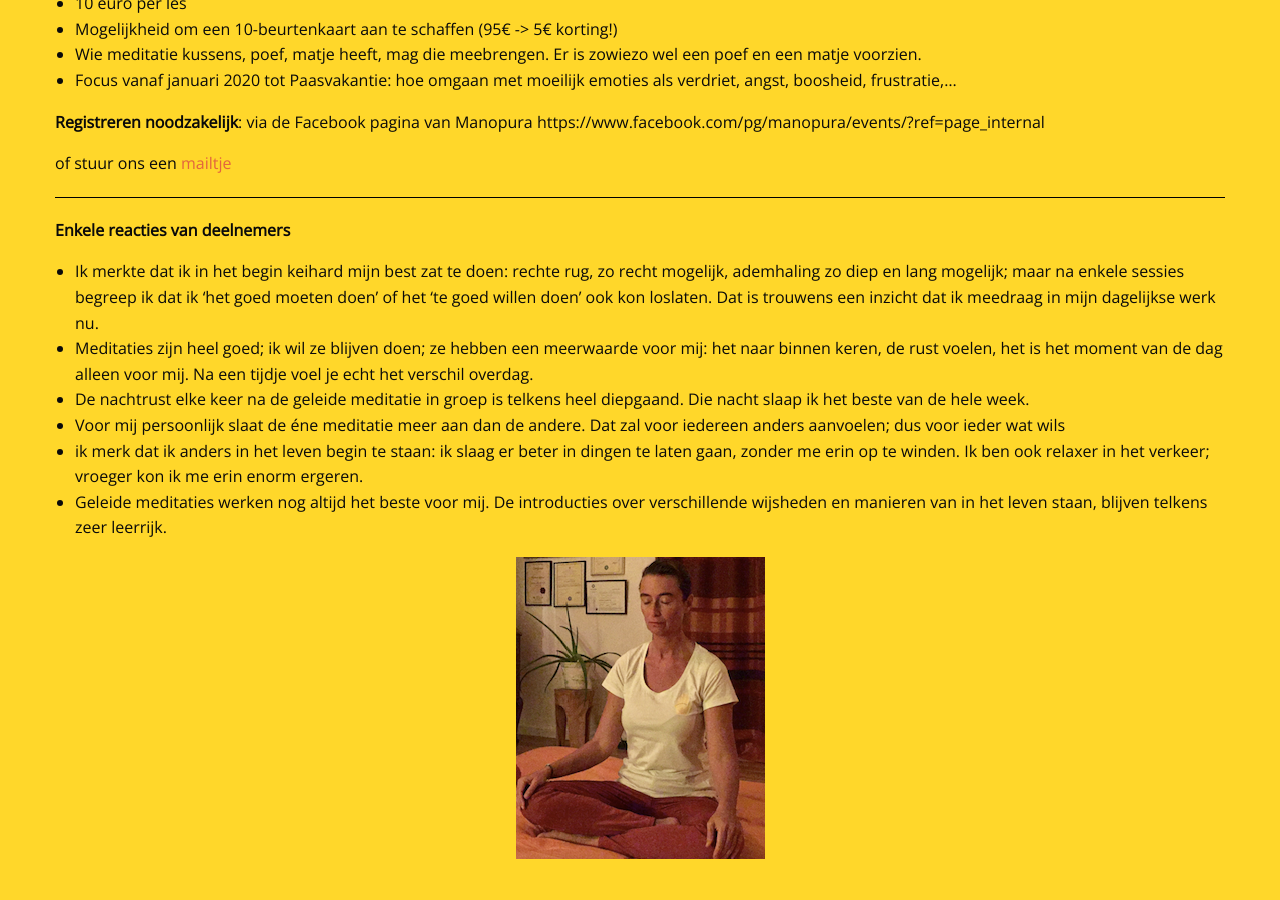
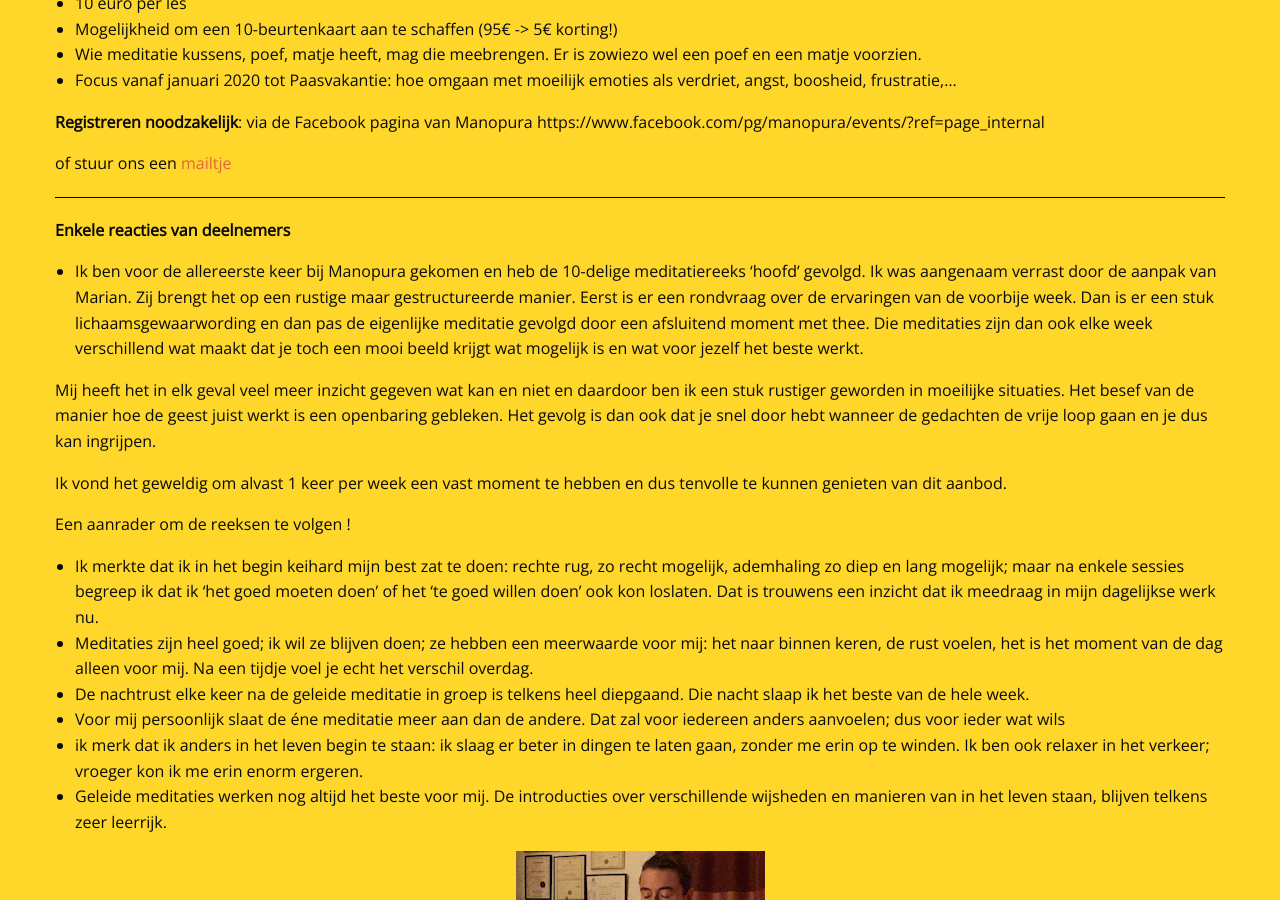
Before and after one commit to manopura/manopura.github.io, a Jekyll site: the page built from meditatie.md, in a window 1280 px wide and 900 px high, scrolled down 831 px. Built offline with Jekyll 4.4.1, drawn with Linux system fonts in a browser that asks for light colours; nearby versions of some CDN libraries; our own code applies the rules of GitHub Pages for plain Markdown files.

Commit message:
Update meditatie.md

```diff
--- a/meditatie.md
+++ b/meditatie.md
@@ -49,6 +49,21 @@ of stuur ons een [mailtje](mailto:marian@manopura.be)
 
 **Enkele reacties van deelnemers**
 
+* Ik ben voor de allereerste keer bij Manopura gekomen en heb de 10-delige meditatiereeks ‘hoofd’ gevolgd.
+Ik was aangenaam verrast door de aanpak van Marian.
+Zij brengt het op een rustige maar gestructureerde manier.
+Eerst is er een rondvraag over de ervaringen van de voorbije week.
+Dan is er een stuk lichaamsgewaarwording en dan pas de eigenlijke meditatie gevolgd door een afsluitend moment met thee.
+Die meditaties zijn dan ook elke week verschillend wat maakt dat je toch een mooi beeld krijgt wat mogelijk is en wat voor jezelf het beste werkt.
+
+Mij heeft het in elk geval veel meer inzicht gegeven wat kan en niet en daardoor ben ik een stuk rustiger geworden in moeilijke situaties.
+Het besef van de manier hoe de geest juist werkt is een openbaring gebleken.
+Het gevolg is dan ook dat je snel door hebt wanneer de gedachten de vrije loop gaan en je dus kan ingrijpen.
+
+Ik vond het geweldig om alvast 1 keer per week een vast moment te hebben en dus tenvolle te kunnen genieten van dit aanbod.
+
+Een aanrader om de reeksen te volgen !
+
 * Ik merkte dat ik in het begin keihard mijn best zat te doen: rechte rug, zo recht mogelijk, ademhaling zo diep en lang mogelijk; maar na enkele sessies begreep ik dat ik 'het goed moeten doen' of het 'te goed willen doen' ook kon loslaten. Dat is trouwens een inzicht dat ik meedraag in mijn dagelijkse werk nu.
 * Meditaties zijn heel goed; ik wil ze blijven doen; ze hebben een meerwaarde voor mij: het naar binnen keren, de rust voelen, het is het moment van de dag alleen voor mij. Na een tijdje voel je echt het verschil overdag.
 * De nachtrust elke keer na de geleide meditatie in groep is telkens heel diepgaand. Die nacht slaap ik het beste van de hele week.
```
